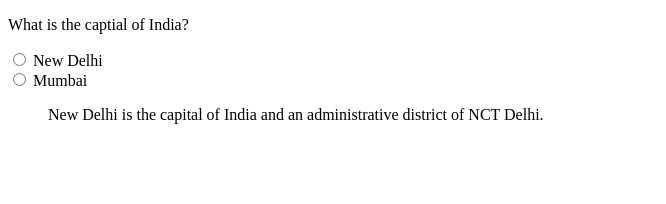
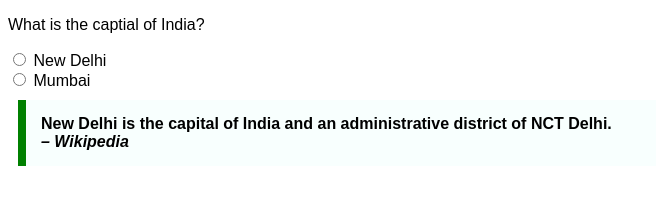
Before and after one commit to acciojob/trivia-srujana-porandla, a website: page main.html in a window 1280 px wide. Shown: the whole page, without its empty margins (0-666 px from the left). Drawn offline with Linux system fonts and the light colour scheme.

Commit message:
created a submission

```diff
--- a/main.html
+++ b/main.html
@@ -4,7 +4,7 @@
 
 <head>
 	<link rel="stylesheet" href="styles.css">
-	<!--<style>
+	<style>
         body {
             font-family: Arial, sans-serif;
         }
@@ -16,10 +16,10 @@
             background-color: #f8fffe;
             font-weight: bold;
         }
-    </style>-->
+    </style>
 </head>
 
-<body font-family: Arial, sans-serif;>
+<body>
 	<!-- the entire body must be written by student -->
 	<form>
 		<p>What is the captial of India?</p>
@@ -32,13 +32,9 @@
             Mumbai
         </label>
 	</form>
-	<blockquote max-width: 600px;
-            margin: 10px;
-            padding: 15px;
-            border-left: 8px solid green;
-            background-color: #f8fffe;
-            font-weight: bold;>
+	<blockquote class="quote">
 		New Delhi is the capital of India and an administrative district of NCT Delhi.
+		 <br><cite>– Wikipedia</cite>
 	</blockquote>
     <script type="text/javascript" src="./script.js">
 </script>
```
